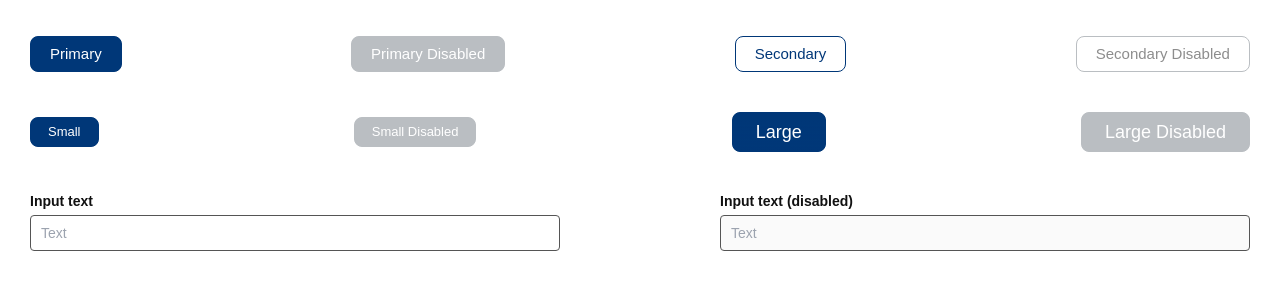
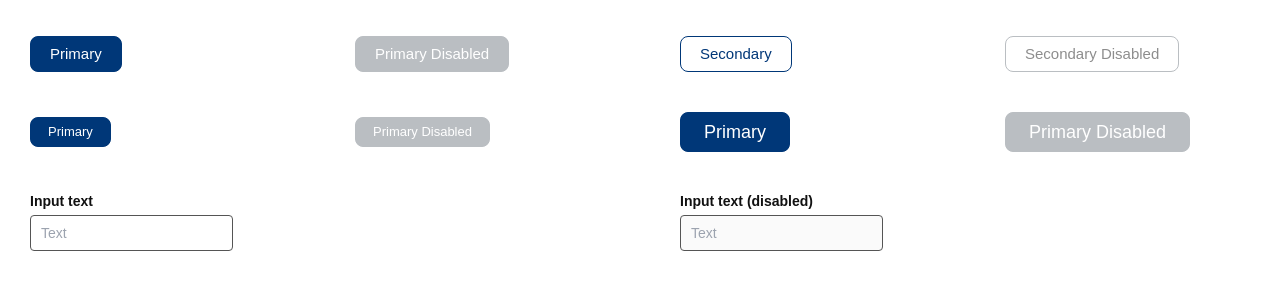
Before and after one commit to blacheyong/test-tailwindcss, a website: page index.html in a window 1280 px wide. Shown: the part 70-360 px from the top of the page. Drawn offline with Linux system fonts and the light colour scheme.

Commit message:
fix grid layout

```diff
--- a/index.html
+++ b/index.html
@@ -11,19 +11,19 @@
   <h1 class="text-3xl font-bold underline text-blue">
     Hello world!
   </h1>
-  <div class="flex items-center justify-between my-10">
+  <div class="grid grid-cols-4 gap-20 items-center justify-items-start my-10">
     <button type="button" class="btn btn-primary">Primary</button>
     <button type="button" class="btn btn-primary" disabled>Primary Disabled</button>
     <button type="button" class="btn btn-secondary">Secondary</button>
     <button type="button" class="btn btn-secondary" disabled>Secondary Disabled</button>
   </div>
-  <div class="flex items-center justify-between my-10">
-    <button type="button" class="btn btn-primary btn-sm">Small</button>
-    <button type="button" class="btn btn-primary btn-sm disabled" disabled>Small Disabled</button>
-    <button type="button" class="btn btn-primary btn-lg">Large</button>
-    <button type="button" class="btn btn-primary btn-lg" disabled>Large Disabled</button>
+  <div class="grid grid-cols-4 gap-20 items-center justify-items-start my-10">
+    <button type="button" class="btn btn-primary btn-sm">Primary</button>
+    <button type="button" class="btn btn-primary btn-sm disabled" disabled>Primary Disabled</button>
+    <button type="button" class="btn btn-primary btn-lg">Primary</button>
+    <button type="button" class="btn btn-primary btn-lg" disabled>Primary Disabled</button>
   </div>
-  <form class="my-10 grid grid-cols-2 gap-40">
+  <form class="grid grid-cols-2 gap-20 items-center justify-items-start my-10">
     <div class="form-group mb-4">
       <label>Input text</label>
       <input type="text" placeholder="Text" />
```
Also changed, not shown: dist/main.css.
